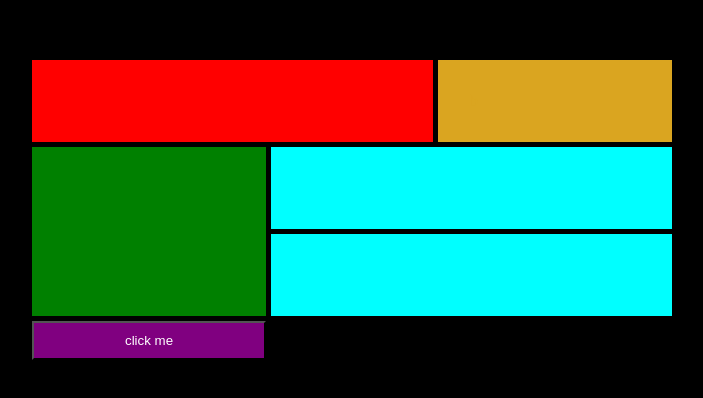
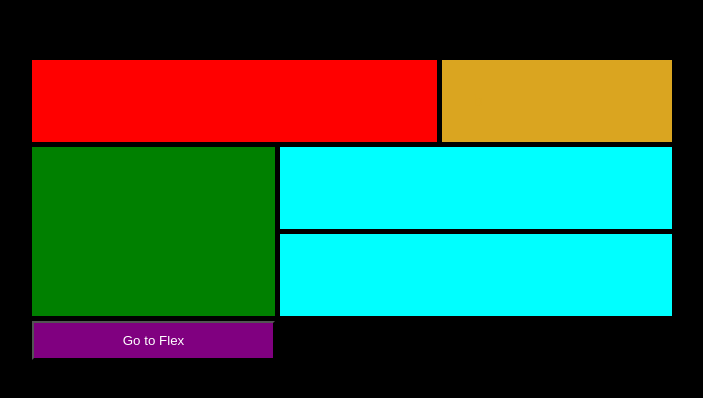
Before and after one commit to IsraelRejoice/assignment, a plain HTML site: page assignment 5/grid.html in a window 1280 px wide. Shown: the part 190-588 px from the top of the page, without its empty margins (288-991 px from the left). Drawn offline with Linux system fonts and the light colour scheme.

Commit message:
Update grid.html

```diff
--- a/assignment 5/grid.html
+++ b/assignment 5/grid.html
@@ -16,17 +16,10 @@
         <div class="green-box">c</div>
         <div class="blue-box1">d</div>
         <div class="blue-box2">e</div>
-        <button>click me</button>
+         <button>
+        <a href="index.html">Go to Flex</a>
+    </button>
     </main>
 
 </body>
-<!-- main{
-    display: grid;
-    grid-template-areas:
-    'a a b'
-    'c d d'
-    'c e e';
-    gap: 5px;
-    width: 50%;
-    margin: auto; -->
 </html>
```
